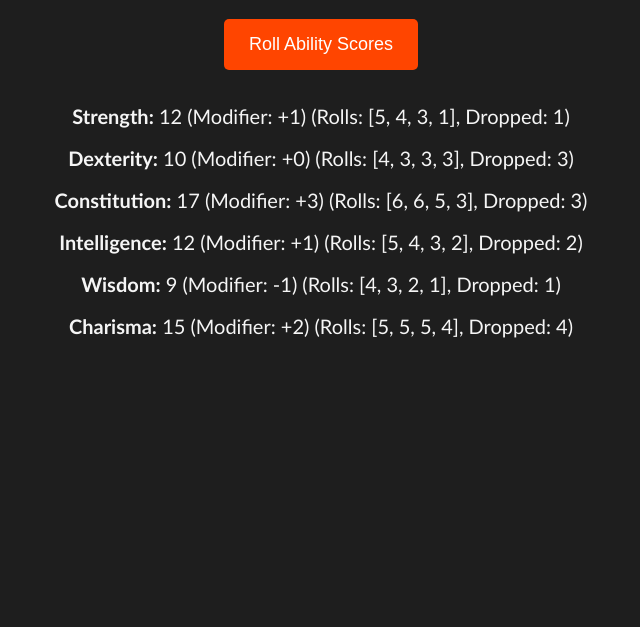
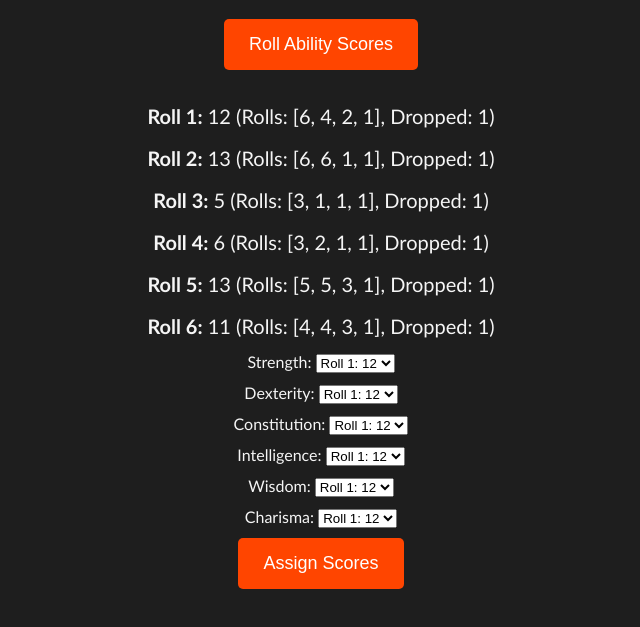
Before and after one commit to Joel-Thistle/DandD_Character_generator, a plain HTML site: page index.html in a window 1280 px wide. Both pictures are taken after a click on the button "Roll Ability Scores". Shown: the part 121-748 px from the top of the page, without its empty margins (319-959 px from the left). Drawn offline with Linux system fonts and the light colour scheme.

Commit message:
Update index.html the user should be able to pick what categories the rolled scores goto

```diff
--- a/index.html
+++ b/index.html
@@ -41,6 +41,10 @@
         .ability {
             margin: 10px 0;
         }
+
+        .dropdown {
+            margin: 10px 0;
+        }
     </style>
 </head>
 
@@ -48,24 +52,59 @@
     <h1>D&D 5e Ability Score Generator</h1>
     <button onclick="generateAbilities()">Roll Ability Scores</button>
     <div id="abilities"></div>
+    <div id="assignments"></div>
 
     <script>
         function generateAbilities() {
             const abilities = ['Strength', 'Dexterity', 'Constitution', 'Intelligence', 'Wisdom', 'Charisma'];
             let output = '';
+            let rollsArray = [];
 
-            abilities.forEach(function (ability) {
+            for (let i = 0; i < abilities.length; i++) {
                 let rolls = [];
-                for (let i = 0; i < 4; i++) {
+                for (let j = 0; j < 4; j++) {
                     rolls.push(rollDie(6));
                 }
                 rolls.sort(function (a, b) { return b - a });
                 let total = rolls[0] + rolls[1] + rolls[2]; // Sum the highest three rolls
-                let modifier = Math.floor((total - 10) / 2); // Calculate the ability modifier
+                rollsArray.push(total);
 
                 output += `<div class="ability">
-                    <strong>${ability}:</strong> ${total} (Modifier: ${modifier >= 0 ? '+' : ''}${modifier})
+                    <strong>Roll ${i + 1}:</strong> ${total}
                     <span>(Rolls: [${rolls.join(', ')}], Dropped: ${rolls[3]})</span>
+                </div>`;
+            }
+
+            document.getElementById('abilities').innerHTML = output;
+            generateDropdowns(abilities, rollsArray);
+        }
+
+        function generateDropdowns(abilities, rollsArray) {
+            let dropdowns = '';
+
+            abilities.forEach(function (ability, index) {
+                dropdowns += `<div class="dropdown">
+                    <label for="ability${index}">${ability}:</label>
+                    <select id="ability${index}">
+                        ${rollsArray.map((roll, i) => `<option value="${roll}">Roll ${i + 1}: ${roll}</option>`).join('')}
+                    </select>
+                </div>`;
+            });
+
+            dropdowns += `<button onclick="assignAbilities()">Assign Scores</button>`;
+            document.getElementById('assignments').innerHTML = dropdowns;
+        }
+
+        function assignAbilities() {
+            const abilities = ['Strength', 'Dexterity', 'Constitution', 'Intelligence', 'Wisdom', 'Charisma'];
+            let output = '';
+
+            abilities.forEach(function (ability, index) {
+                const selectedRoll = document.getElementById(`ability${index}`).value;
+                let modifier = Math.floor((selectedRoll - 10) / 2); // Calculate the ability modifier
+
+                output += `<div class="ability">
+                    <strong>${ability}:</strong> ${selectedRoll} (Modifier: ${modifier >= 0 ? '+' : ''}${modifier})
                 </div>`;
             });
 
```
